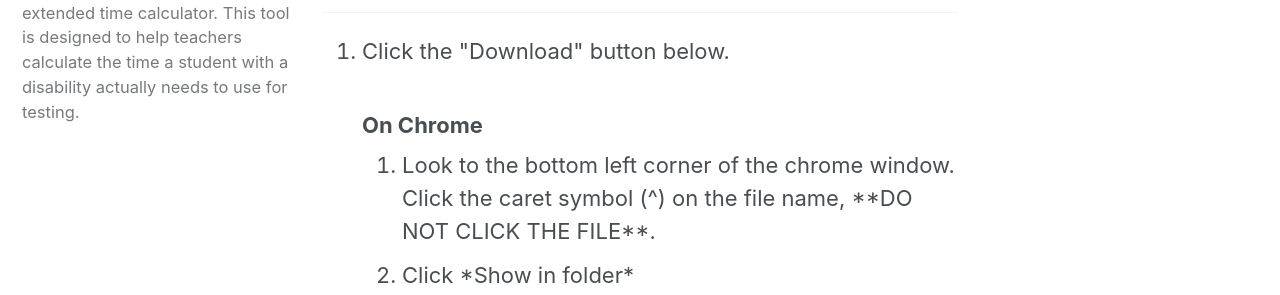
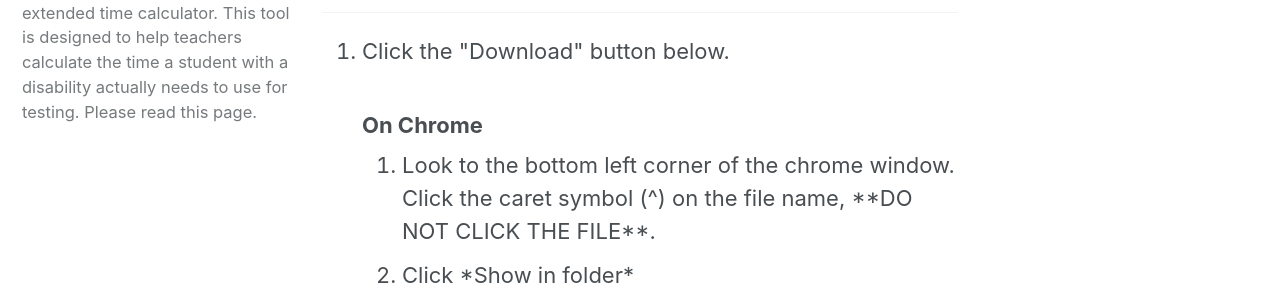
Before and after one commit to jbonz37/extended_time_calculator, a Jekyll site: the page built from index.html, in a window 1280 px wide. Shown: the part 517-812 px from the top of the page. Built offline with Jekyll 4.4.1, drawn with Linux system fonts in a browser that asks for light colours; nearby versions of some CDN libraries; some of the changed text lies outside the part shown.

Commit message:
Update index.html

```diff
--- a/index.html
+++ b/index.html
@@ -4,10 +4,9 @@ sidebar:
   - title: "Extended Time Calculator"
     image: /assets/images/exttimeicon.png
     image_alt: "Extended time grpahic"
-    text: "Welcome to the page for the extended time calculator. This tool is designed to help teachers calculate the time a student with a disability actually needs to use for testing."
-    url: "https://github.com/johnboniello/Extended-Time-Calculator/releases/download/v1.4-beta/extended_time_1_41_setup.exe"
-    btn_label: "Download"
-    btn_class: "btn--primary"
+    text: "Welcome to the page for the extended time calculator. This tool is designed to help teachers calculate the time a student
+    with a disability actually needs to use for testing. Please read this page."
+
 ---
 
 <style>
```
